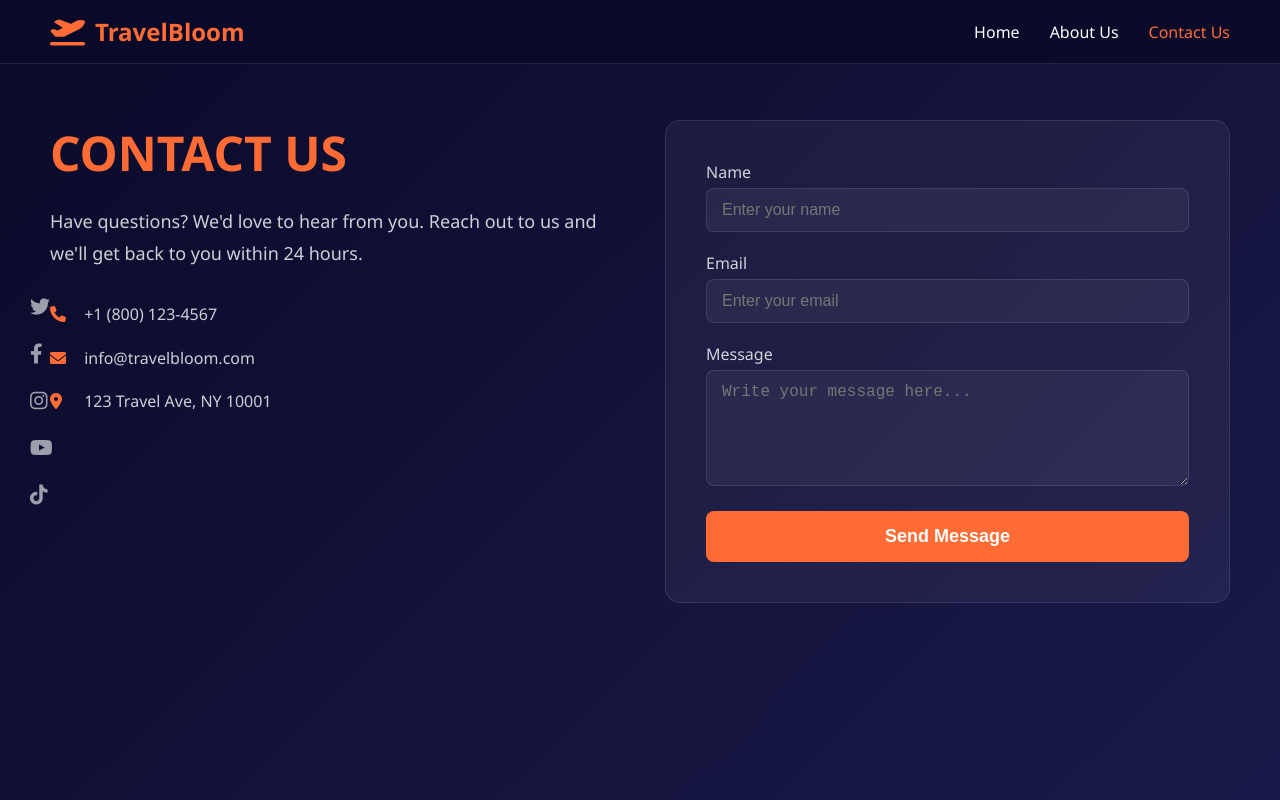
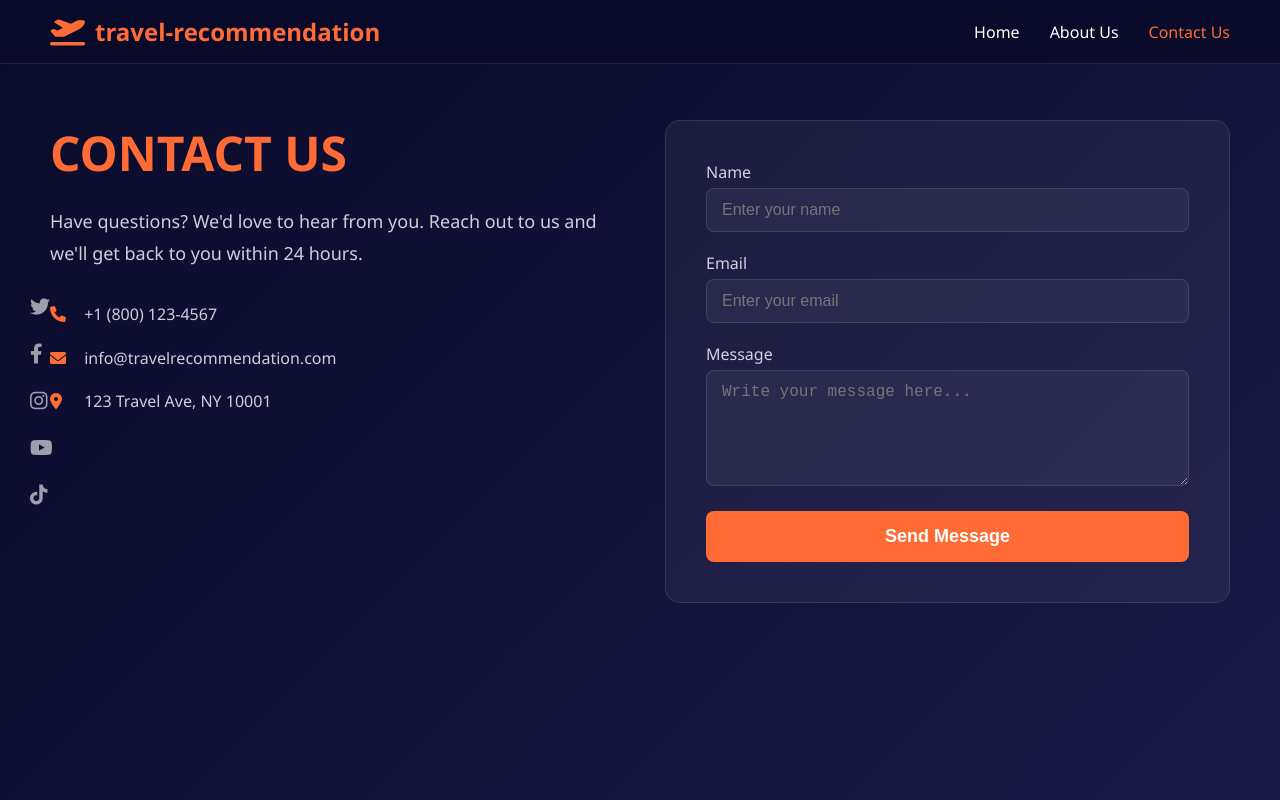
Before and after one commit to captainusman133-debug/travel-recommendation, a plain HTML site: page contact.html in a window 1280 px wide. Drawn offline with Linux system fonts and the light colour scheme.

Commit message:
Update contact.html

```diff
--- a/contact.html
+++ b/contact.html
@@ -3,7 +3,7 @@
 <head>
     <meta charset="UTF-8" />
     <meta name="viewport" content="width=device-width, initial-scale=1.0" />
-    <title>Contact Us - TravelBloom</title>
+    <title>Contact Us - travel-recommendation</title>
     <link rel="stylesheet" href="style.css" />
     <link
         rel="stylesheet"
@@ -15,7 +15,7 @@
         <div class="nav-container">
             <div class="logo">
                 <i class="fas fa-plane-departure"></i>
-                <span>TravelBloom</span>
+                <span>travel-recommendation</span>
             </div>
             <ul class="nav-links">
                 <li><a href="index.html">Home</a></li>
@@ -35,7 +35,7 @@
                 </p>
                 <div class="contact-details">
                     <p><i class="fas fa-phone"></i> +1 (800) 123-4567</p>
-                    <p><i class="fas fa-envelope"></i> info@travelbloom.com</p>
+                    <p><i class="fas fa-envelope"></i> info@travelrecommendation.com</p>
                     <p><i class="fas fa-map-marker-alt"></i> 123 Travel Ave, NY 10001</p>
                 </div>
             </div>
```
